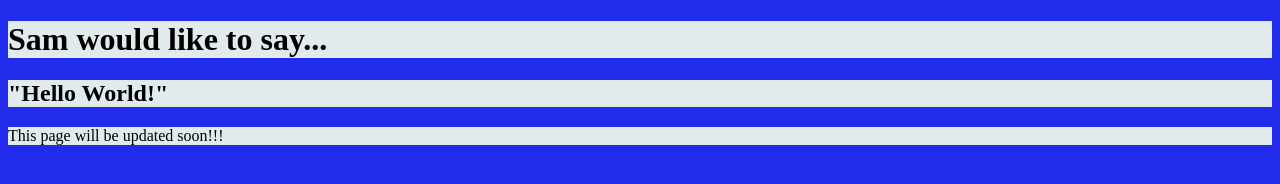
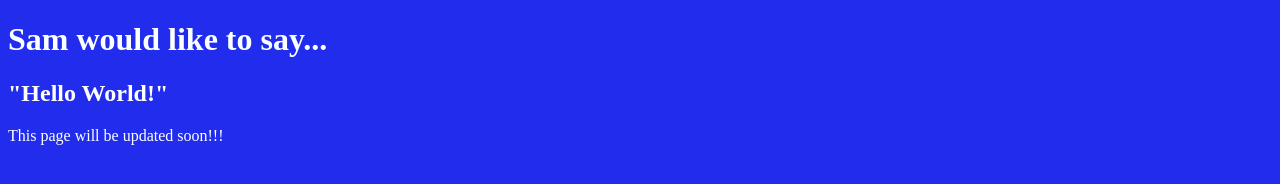
Before and after one commit to samch1980/samch1980.github.io, a plain HTML site: page index.html in a window 1280 px wide. Drawn offline with Linux system fonts and the light colour scheme.

Commit message:
HTML update1

```diff
--- a/index.html
+++ b/index.html
@@ -6,9 +6,9 @@
     <title>Sam Chamas - Hello World!</title>
 </head>
 <body style="background-color:rgb(34, 44, 236);">
-    <h1 style="background-color:rgb(226, 235, 236);">Sam would like to say...</h1>
-    <h2 style="background-color:rgb(226, 235, 236);">"Hello World!"</h2>
-    <p style="background-color:rgb(226, 235, 236);">
+    <h1 style="color:rgb(250, 255, 255);">Sam would like to say...</h1>
+    <h2 style="color:rgb(255, 255, 255);">"Hello World!"</h2>
+    <p style="color:rgb(255, 255, 255);">
        This page will be updated soon!!!
     </p>
 </body>
```
